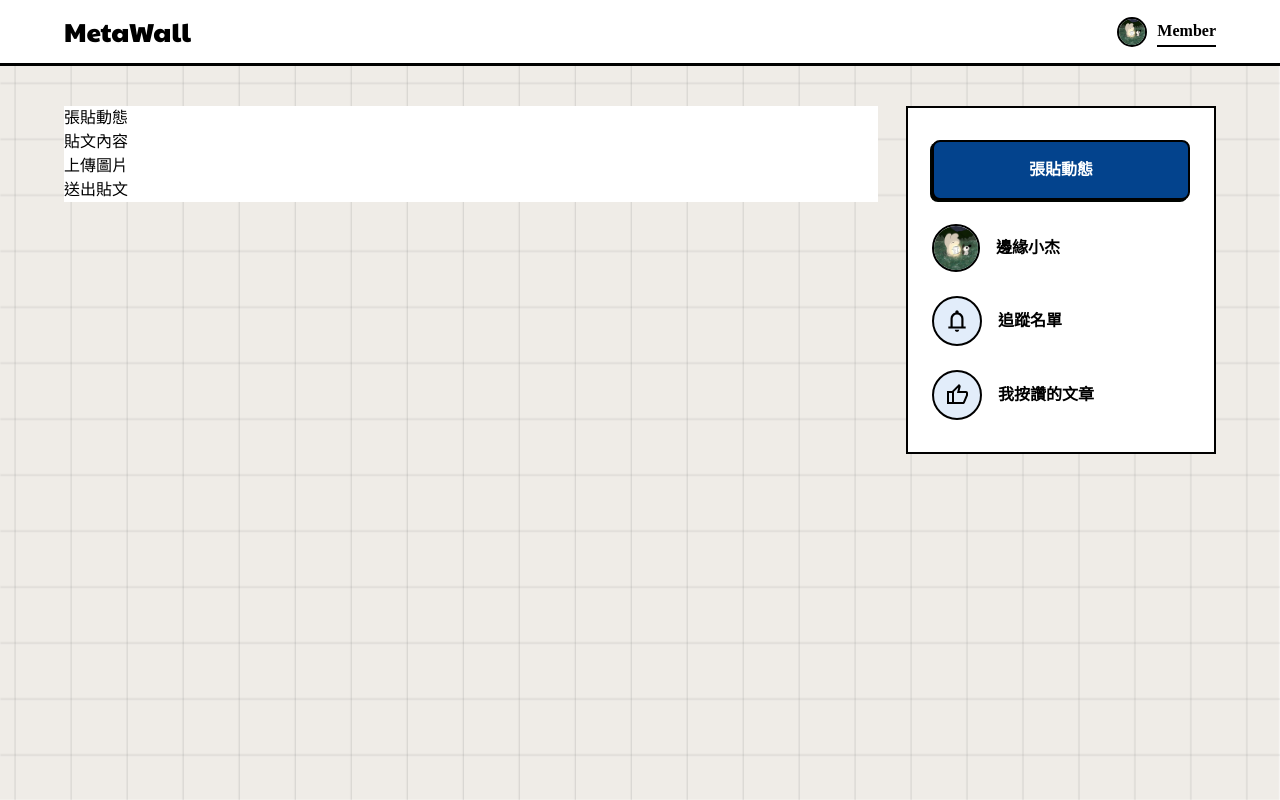
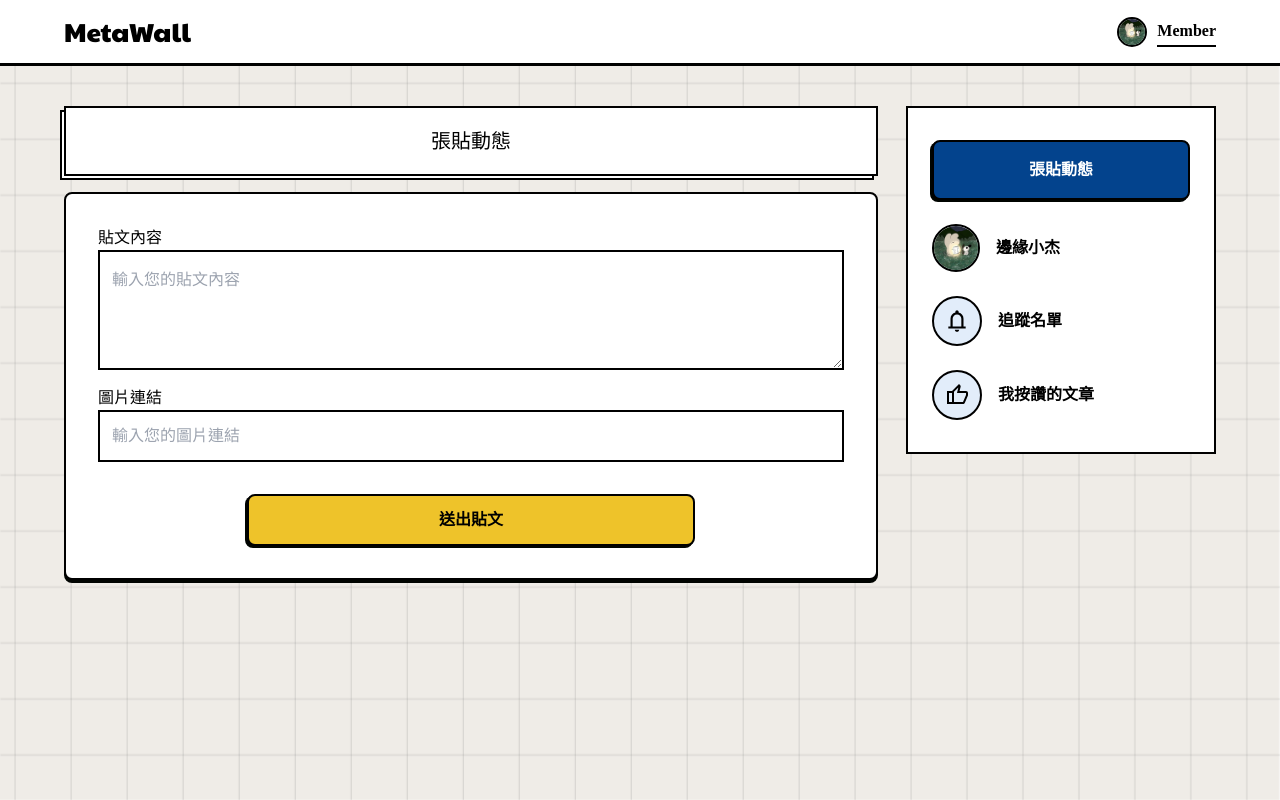
Before and after one commit to sunny96087/community_web, a Nuxt app: page /index/addArticle in a window 1280 px wide. Built offline with nearby package versions, Linux system fonts and the light colour scheme; a web font is replaced by a local one.

Commit message:
安裝套件 axios, type-fest, 配置 pinia api, 張貼文章 Api ok

```diff
--- a/assets/css/main.css
+++ b/assets/css/main.css
@@ -6,92 +6,110 @@ body {
 }
 
 .paytone-one-regular {
-  font-family: "Paytone One", sans-serif;
+  font-family: 'Paytone One', sans-serif;
   font-weight: 400;
   font-style: normal;
 }
 
-.pic-auto{
+.pic-auto {
   width: 100%;
   height: 100%;
   vertical-align: top;
   object-fit: cover;
 }
 
-
 .custom-select {
-  @apply bg-white max-h-[52px];
+  @apply max-h-[52px] bg-white;
   padding: 12px 16px;
   border: 2px solid #000;
   display: flex;
   justify-content: space-between;
 }
 
-.custom-select-options{
-  @apply bg-white flex flex-col shadow-sm w-full absolute top-0;
+.custom-select-options {
+  @apply absolute top-0 flex w-full flex-col bg-white shadow-sm;
   border: 2px solid #000;
-
 }
 
-.custom-select-options .option{
+.custom-select-options .option {
   @apply px-4 py-3;
 }
-.custom-select-options .option:hover{
-  background: #EFECE7;
+.custom-select-options .option:hover {
+  background: #efece7;
 }
 
-.option.option-selected{
-  background: #EFECE7;
+.option.option-selected {
+  background: #efece7;
 }
 
 input:focus {
   outline: none; /* 移除預設的輪廓 */
   box-shadow: none; /* 移除預設的陰影效果 */
-  border-color: inherit; /* 保持邊框顏色不變 */
+  /* border-color: inherit; 保持邊框顏色不變 */
 }
 
- .custom-search-input{
+.custom-search-input {
   @apply flex max-h-[52px] border-2 border-black bg-white;
 }
 
- .custom-search-input input{
-  @apply px-3 py-4 w-full;
+.custom-search-input input {
+  @apply w-full px-3 py-4;
 }
 
- .custom-search-input button{
-  @apply p-3 flex justify-center items-center text-white border-l-2 border-black transform duration-200;
-  background-color: #03438D;
+.custom-input {
+  @apply flex max-h-[52px] border-2 border-black bg-white w-full px-3 py-4;
 }
 
- .custom-search-input button:hover{
-  background-color: #EEC32A;
+.custom-search-input button {
+  @apply flex transform items-center justify-center border-l-2 border-black p-3 text-white duration-200;
+  background-color: #03438d;
+}
+
+.custom-search-input button:hover {
+  background-color: #eec32a;
 }
 
 /* * 主要色 */
- .text-primary{
-  color: #03438D;
+.text-primary {
+  color: #03438d;
 }
 
- .bg-primary{
-  background-color: #03438D;
+.bg-primary {
+  background-color: #03438d;
 }
 
- .border-primary{
-  border-color: #03438D;
+.border-primary {
+  border-color: #03438d;
 }
 
-.avatar{
+.avatar {
   @apply overflow-hidden rounded-full border-2 border-black;
 }
 
-.custom-avatar-clear{
+.custom-avatar-clear {
   @apply overflow-hidden rounded-full;
 }
 
-.custom-b-shadow{
+.custom-b-shadow {
   box-shadow: 0px 3px 0px #000400;
 }
 
-.custom-border-2{
+.custom-border-2 {
   @apply border-2 border-black;
 }
+
+.custom-btn-primary {
+  @apply flex transform items-center justify-center border-2 border-black p-3 text-white duration-200 font-bold;
+  background-color: #03438d;
+  box-shadow: -2px 2px 0px #000400;
+}
+
+.custom-btn-secondary {
+  @apply flex transform items-center justify-center border-2 border-black p-3 duration-200 rounded-lg font-bold;
+  background-color: #eec32a;
+  box-shadow: -2px 2px 0px #000400;
+}
+
+.custom-btn-secondary:hover{
+  opacity: 0.8;
+}
--- /dev/null
+++ b/models/apiResponse.ts
@@ -0,0 +1,6 @@
+export interface apiResponse {
+afterURL: string
+    statusCode: number
+    message: string
+    data: any
+}
--- /dev/null
+++ b/models/index.ts
@@ -0,0 +1 @@
+export * from './apiResponse';
--- a/package.json
+++ b/package.json
@@ -11,7 +11,9 @@
     "lint": "eslint --ext .js,.vue ."
   },
   "dependencies": {
+    "axios": "^1.6.8",
     "nuxt": "^3.11.2",
+    "type-fest": "^4.16.0",
     "vue": "^3.4.21",
     "vue-router": "^4.3.0"
   },
@@ -22,7 +24,6 @@
     "eslint-config-prettier": "^9.1.0",
     "eslint-plugin-prettier": "^5.1.3",
     "nuxt-icon": "^0.6.10",
-    "pinia": "^2.1.7",
     "prettier": "^3.2.5",
     "prettier-plugin-tailwindcss": "^0.5.14"
   }
--- a/pages/index/addArticle.vue
+++ b/pages/index/addArticle.vue
@@ -1,13 +1,92 @@
 <template>
-  <div class="bg-white grow">
+  <div class="">
     <!-- 張貼動態 -->
-    <div class="">張貼動態</div>
+    <div class="relative mb-4 text-[20px]">
+      <div class="border-2 border-black bg-white py-[18px] text-center">張貼動態</div>
+      <div
+        class="absolute inset-0 top-0 -translate-x-1 translate-y-1 transform border-2 border-black bg-white py-[18px] text-center"
+      >
+        張貼動態
+      </div>
+      <div class="absolute inset-0 border-2 border-black bg-white py-[18px] text-center">
+        張貼動態
+      </div>
+    </div>
     <!-- post content -->
-    <div class="">貼文內容</div>
-    <div class="">上傳圖片</div>
-    <div class="">送出貼文</div>
+    <div class="custom-b-shadow custom-border-2 rounded-lg bg-white p-8">
+      <label class="pb-4"
+        >貼文內容
+        <textarea
+          v-model="postContent"
+          type="text"
+          class="custom-input min-h-[120px]"
+          placeholder="輸入您的貼文內容"
+        ></textarea>
+      </label>
+
+      <label class="mt-4 block"
+        >圖片連結
+        <input
+          v-model="imageLink"
+          type="text"
+          class="custom-input"
+          placeholder="輸入您的圖片連結"
+        />
+      </label>
+
+      <div class="custom-border-2 mt-4 w-full rounded-lg" v-if="imageLink">
+        <img :src="imageLink" alt="pic" class="pic-auto" />
+      </div>
+
+      <div class="flex justify-center">
+        <button @click="savePost" class="custom-btn-secondary mt-8 w-[60%]">送出貼文</button>
+      </div>
+    </div>
+    <!-- <button class="">上傳圖片</button> -->
   </div>
 </template>
-<script setup>
+<script setup lang="ts">
+import type { apiResponse } from '~/models'
+import { APIStore } from '~/store/apiService'
+const store = APIStore()
+const postContent = ref('')
+const imageLink = ref('')
+const userId = ref('6628b9f165bbf2c7e34ed7cb')
 
+async function savePost() {
+  console.log(postContent.value, imageLink.value, userId.value)
+
+  let data = {
+    content: postContent.value,
+    image: imageLink.value,
+    userId: userId.value
+  }
+  // 驗證圖片是不是 https 開頭
+
+  // 驗證貼文內容是不是空
+
+  // 送出
+  try {
+    const res = (await store.apiAddPost(data)) as apiResponse
+    const result = res.data
+    console.log(`editEvent result = ${JSON.stringify(result)}`)
+    if(result.status === 'success') {
+      console.log('新增貼文成功')
+
+      // 清空頁面
+      reset();
+
+      // 提示成功
+    } else {
+      console.log('新增貼文失敗')
+    }
+  } catch (e) {
+    console.log(e)
+  }
+}
+
+function reset(){
+  postContent.value = ''
+  imageLink.value = ''
+}
 </script>
--- a/pages/index/trackingList.vue
+++ b/pages/index/trackingList.vue
@@ -1,7 +1,7 @@
 <template>
   <div class="">
     <!-- 追蹤名單 -->
-    <div class="relative mb-4">
+    <div class="relative mb-4 text-[20px]">
       <div class="border-2 border-black bg-white py-[18px] text-center">追蹤名單</div>
       <div
         class="absolute inset-0 top-0 -translate-x-1 translate-y-1 transform border-2 border-black bg-white py-[18px] text-center"
--- /dev/null
+++ b/store/apiService.ts
@@ -0,0 +1,127 @@
+import type { JsonObject } from 'type-fest'
+import { defineStore } from 'pinia'
+import axios from 'axios'
+
+const obj: JsonObject = {
+  name: 'John',
+  age: 30
+}
+
+export const APIStore = defineStore({
+  id: 'api-store',
+  state: () => {
+    return {
+      // 開發
+      api: 'http://localhost:3666/'
+
+      // 線上
+      // api: "https://express-community.onrender.com/",
+
+      //   userInfo: null as JsonObject | null,
+      //   tokenInfo: {
+      //     token: '',
+      //     refreshToken: ''
+      //   }
+    }
+  },
+  actions: {
+    // 新增單筆文章
+    async apiAddPost(data: JsonObject) {
+      try {
+        return await axios.post(`${this.api}posts`, data)
+      } catch (e) {
+        console.log(`apiAddPost error`, e)
+        return e
+      }
+    },
+    /**
+      async getRSAKey() {
+        try {
+          return await axios.get(`${this.api}users/key`);
+        } catch (e) {
+          console.log(`getRSAKey error `, e);
+          return e;
+        }
+      },
+      async getVersionInfo() {
+        try {
+          return await axios.get(`${this.api}users/version`);
+        } catch (e) {
+          console.log(`getVersionInfo error `, e);
+          return e;
+        }
+      },
+      // 註冊
+      async register(data: JsonObject) {
+        try {
+          return await axios.post(`${this.api}users/register`, data);
+        } catch (e) {
+          console.log(`register error`, e);
+          return e;
+        }
+      },
+      // 登入
+      async login(data: JsonObject) {
+        try {
+          return await axios.post(`${this.api}users/login`, data);
+        } catch (e) {
+          console.log(`login error`, e);
+          return e;
+        }
+      },
+      // 取會員資料
+      async loadUserProfile() {
+        try {
+          const user = this.getCacheUser();
+          console.log(`getCacheUser = ${JSON.stringify(user)}`);
+          return await axios.get(`${this.api}users/info`, {
+            headers: {
+              token: user ? (user!.token as string) : "",
+            },
+          });
+        } catch (e) {
+          console.log(`loadUserProfile error`, e);
+          return e;
+        }
+      },
+      async loadUserProfileWithToken(token: string) {
+        try {
+          console.log(`loadUserProfileWithToken = ${JSON.stringify(token)}`);
+          return await axios.get(`${this.api}users/info`, {
+            headers: {
+              token: token,
+            },
+          });
+        } catch (e) {
+          console.log(`loadUserProfile error`, e);
+          return e;
+        }
+      },
+      // 取得使用紀錄
+      async loadActionLogList(data: JsonObject) {
+        try {
+          const user = this.getCacheUser();
+          return await axios.post(`${this.api}users/record/list`, data, {
+            headers: {
+              token: user ? (user!.token as string) : "",
+            },
+          });
+        } catch (e) {
+          console.log(`loadActionLogList error`, e);
+          return e;
+        }
+      },
+      async googleLogin() {
+        try {
+          return await axios.post(`${this.api}google/login`);
+        } catch (e) {
+          console.log(`googleLogin error`, e);
+          return e;
+        }
+      },
+    */
+  },
+  getters: {
+    //   getUserInfo: (state) => state.userInfo,
+  }
+})
```
Also changed, not shown: nuxt.config.ts (+8 -4 lines), 1 other file (tests, documents, lock files or other folders). Lines whose indentation alone changed are shown as unchanged.
